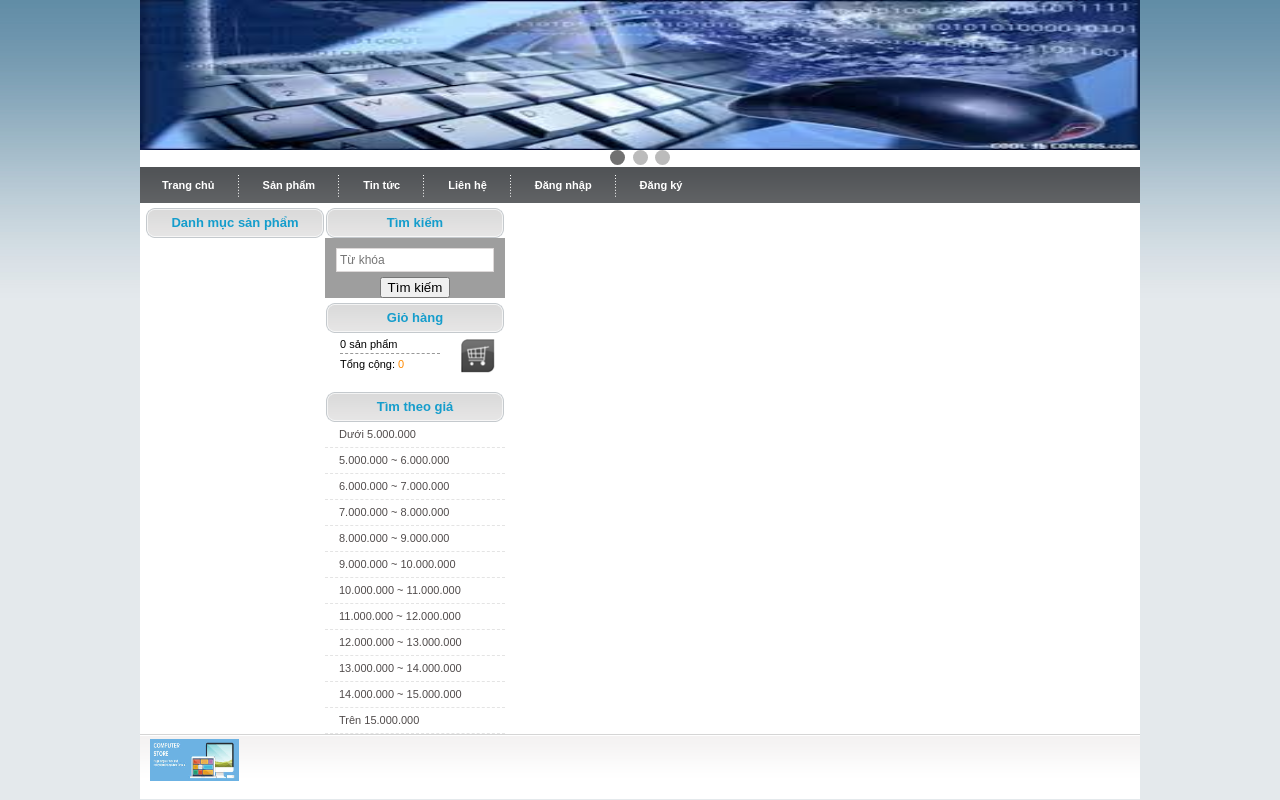
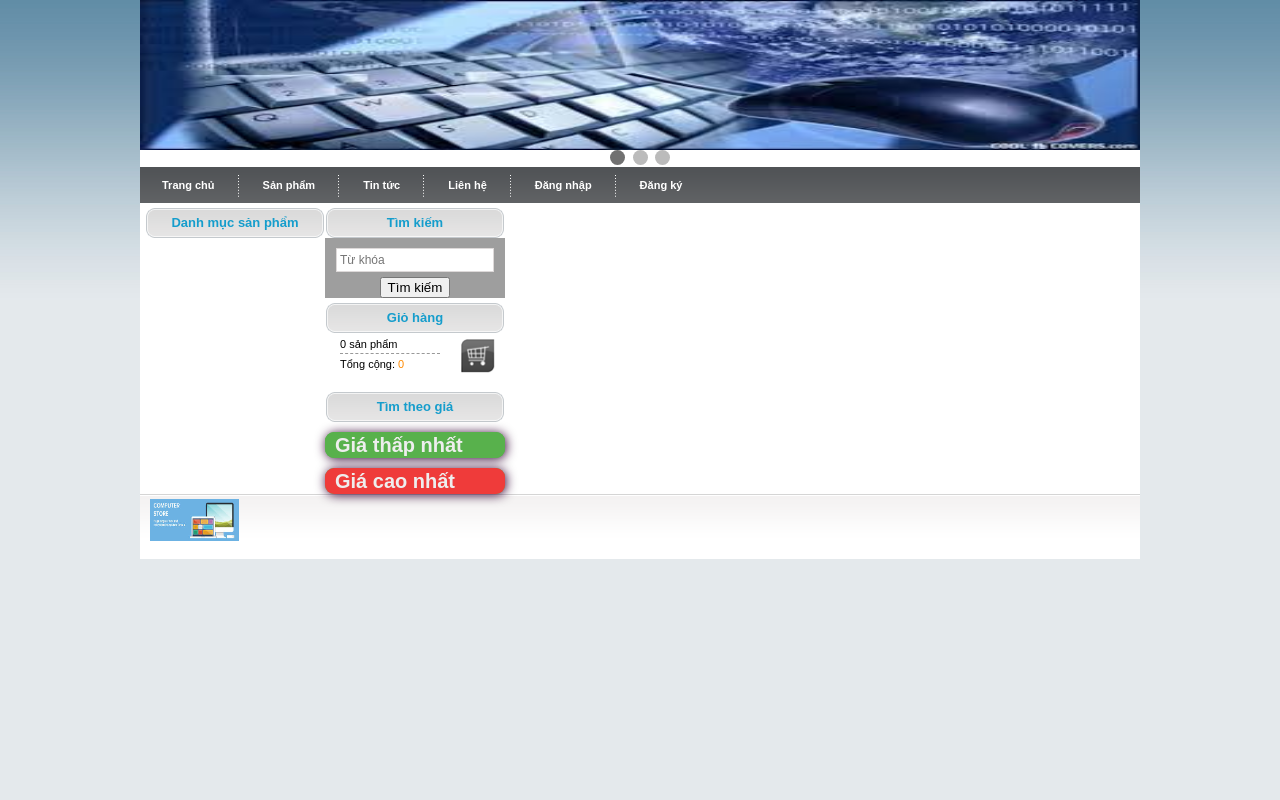
Before and after one commit to bacha277/BanHang, a PHP site: page /index.php?page=select in a window 1280 px wide. Run offline with PHP 8.4, Linux system fonts and the light colour scheme; data that the repository does not hold is empty; grey boxes are pictures that could not be loaded.

Commit message:
Added: Select for low and high price

```diff
--- /dev/null
+++ b/css/select.css
@@ -0,0 +1,21 @@
+#mainselection select {
+   border: 0;
+   color: #EEE;
+   background: transparent;
+   font-size: 20px;
+   font-weight: bold;
+   padding: 2px 10px;
+   width: 378px;
+   *width: 350px;
+   -webkit-appearance: none;
+}
+
+#mainselection {
+   overflow:hidden;
+   width:350px;
+   -moz-border-radius: 9px 9px 9px 9px;
+   -webkit-border-radius: 9px 9px 9px 9px;
+   border-radius: 9px 9px 9px 9px;
+   box-shadow: 1px 1px 11px #330033;
+   background: #58B14C url("http://i62.tinypic.com/15xvbd5.png") no-repeat scroll 319px center;
+}
--- a/includes/right.php
+++ b/includes/right.php
@@ -1,3 +1,15 @@
+<link rel="stylesheet" type="text/css" href="css/select.css">
+<script>
+    function onValueChange(){
+        var eLow = document.getElementById("slLow");
+        var eHigh = document.getElementById("slHigh");
+        var low = eLow.options[eLow.selectedIndex].value;
+        var high = eHigh.options[eHigh.selectedIndex].value;
+        if (low!=-1&&high!=-1) {
+    window.location.href='index.php?page=products&low='+low+'&high='+high+'';
+}
+    }
+</script>
 <div class="right_content">
 
     <form method="get">
@@ -46,7 +58,7 @@
     </div>
 
     <div class="title_box">Tìm theo giá</div>
-    <ul class="left_menu">
+<!--    <ul class="left_menu">
         <li class='odd'><a href='index.php?page=products&low=0&high=5000000'>Dưới 5.000.000</a></li>
         <li class='odd'><a href='index.php?page=products&low=5000000&high=6000000'>5.000.000 ~ 6.000.000</a></li>
         <li class='odd'><a href='index.php?page=products&low=6000000&high=7000000'>6.000.000 ~ 7.000.000</a></li>
@@ -59,5 +71,25 @@
         <li class='odd'><a href='index.php?page=products&low=13000000&high=14000000'>13.000.000 ~ 14.000.000</a></li>
         <li class='odd'><a href='index.php?page=products&low=14000000&high=15000000'>14.000.000 ~ 15.000.000</a></li>
         <li class='odd'><a href='index.php?page=products&low=15000000&high=999999999'>Trên 15.000.000</a></li>
-    </ul>
+    </ul>-->
+    <div id="mainselection" style="width: 100%;margin-top: 10px">
+        <select style="width: 100%;background: #58B14C" onchange="onValueChange()" id="slLow">
+            <option value="-1">Giá thấp nhất</option>
+            <?php
+            for ($i = 0; $i < 20; $i++) {
+                echo "<option value='$i*1000000'>" . number_format($i * 1000000) . "</option>";
+            }
+            ?>
+        </select>
+    </div>
+    <div id="mainselection" style="width: 100%;margin-top: 10px">
+      <select style="width: 100%;background: #EF3B3A" onchange="onValueChange()" id="slHigh">
+          <option value="-1">Giá cao nhất</option>
+          <?php
+          for ($i = 0; $i < 20; $i++) {
+              echo "<option value='$i*1000000'>" . number_format($i * 1000000) . "</option>";
+          }
+          ?>
+      </select>
+    </div>
 </div>
```
